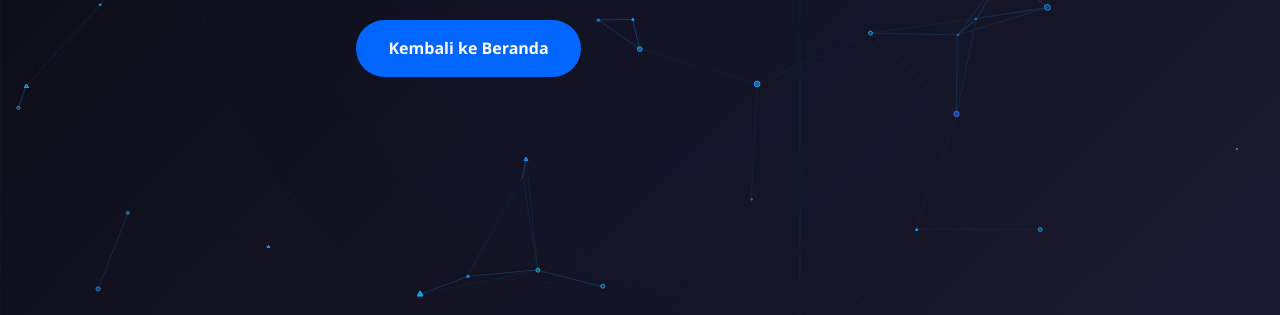
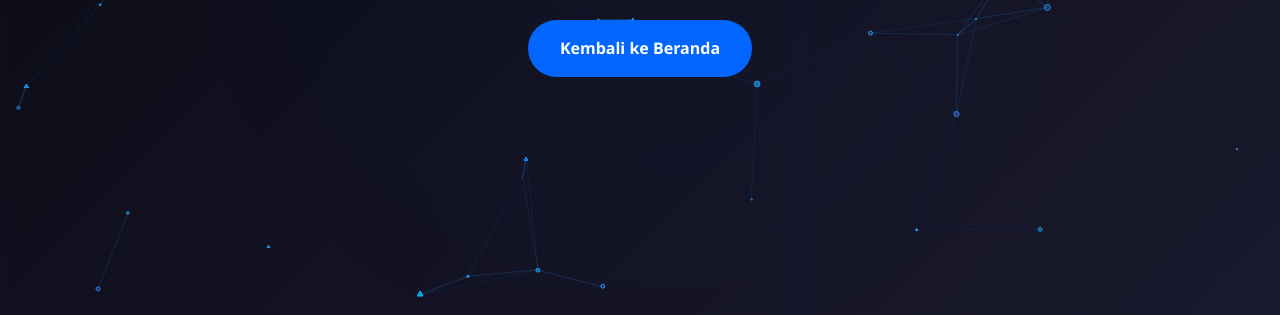
Before and after one commit to Jasonai1/resumeai, a plain HTML site: page coming-soon.html in a window 1280 px wide. Shown: the part 485-800 px from the top of the page. Drawn offline with nearby package versions, Linux system fonts and the light colour scheme.

Commit message:
Update terbaru termasuk halaman coming soon

```diff
--- a/coming-soon.html
+++ b/coming-soon.html
@@ -14,6 +14,12 @@
             text-align: center;
             padding: 2rem;
             color: var(--text-primary);
+            display: flex;
+            flex-direction: column;
+            justify-content: center;
+            align-items: center;
+            min-height: 100vh;
+            width: 100%;
         }
 
         .coming-soon-content h1 {
@@ -68,7 +74,7 @@
         <div class="nav-brand">BuatResume AI</div>
     </nav>
 
-    <section class="hero">
+    <section class="hero" style="display: flex; justify-content: center; align-items: center;">
         <div id="particles-js"></div>
         <div class="coming-soon-content">
             <h1>BuatResume AI</h1>
```
